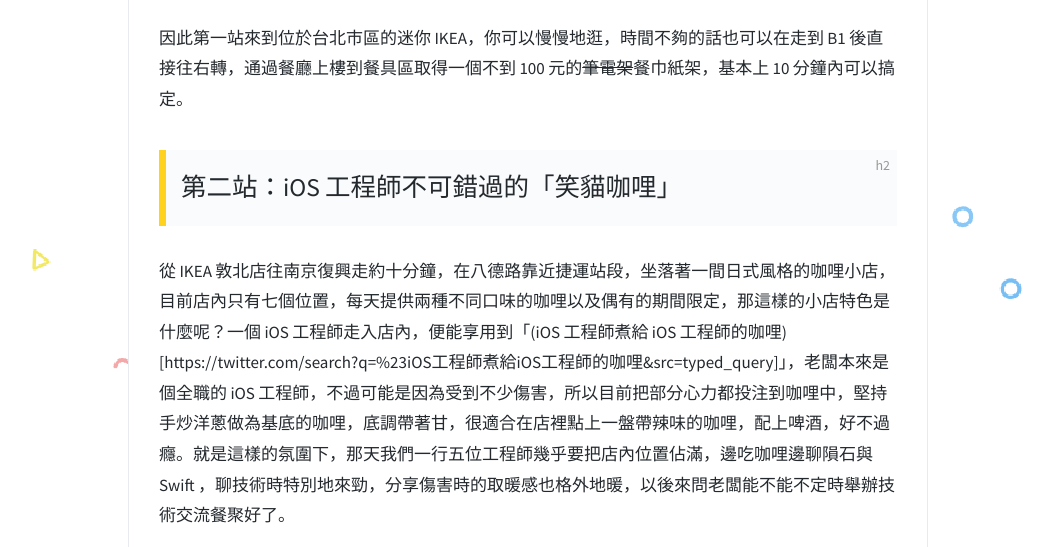
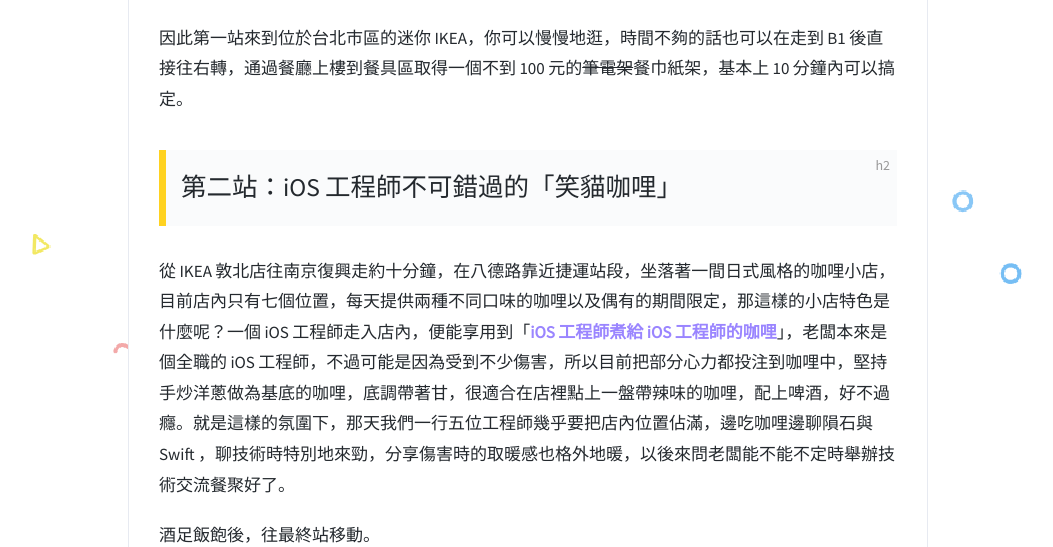
Before and after one commit to pofat/pofat.github.io, a Jekyll site: the page built from _posts/2021-03-14-An-Authentic-Trip-To-iOS-Developers-In-Taipei.md, in a window 1280 px wide and 900 px high, scrolled down 832 px, cut to the strip 0-547 px from the top of the window. Shown: the whole strip, without its empty margins (112-1165 px from the left). Built offline with Jekyll 4.4.1, drawn with Linux system fonts in a browser that asks for light colours; comment, search, counter and statistics services are not loaded; some of the changed lines change nothing that is shown.

Commit message:
Modify link script

```diff
--- a/_posts/2021-03-14-An-Authentic-Trip-To-iOS-Developers-In-Taipei.md
+++ b/_posts/2021-03-14-An-Authentic-Trip-To-iOS-Developers-In-Taipei.md
@@ -18,7 +18,7 @@ tags: Swift iOS Taipei
 
 ## 第二站：iOS 工程師不可錯過的「笑貓咖哩」
 
-從 IKEA 敦北店往南京復興走約十分鐘，在八德路靠近捷運站段，坐落著一間日式風格的咖哩小店，目前店內只有七個位置，每天提供兩種不同口味的咖哩以及偶有的期間限定，那這樣的小店特色是什麼呢？一個 iOS 工程師走入店內，便能享用到「(iOS 工程師煮給 iOS 工程師的咖哩)[https://twitter.com/search?q=%23iOS工程師煮給iOS工程師的咖哩&src=typed_query]」，老闆本來是個全職的 iOS 工程師，不過可能是因為受到不少傷害，所以目前把部分心力都投注到咖哩中，堅持手炒洋蔥做為基底的咖哩，底調帶著甘，很適合在店裡點上一盤帶辣味的咖哩，配上啤酒，好不過癮。就是這樣的氛圍下，那天我們一行五位工程師幾乎要把店內位置佔滿，邊吃咖哩邊聊隕石與 Swift ，聊技術時特別地來勁，分享傷害時的取暖感也格外地暖，以後來問老闆能不能不定時舉辦技術交流餐聚好了。
+從 IKEA 敦北店往南京復興走約十分鐘，在八德路靠近捷運站段，坐落著一間日式風格的咖哩小店，目前店內只有七個位置，每天提供兩種不同口味的咖哩以及偶有的期間限定，那這樣的小店特色是什麼呢？一個 iOS 工程師走入店內，便能享用到「[iOS 工程師煮給 iOS 工程師的咖哩](https://twitter.com/search?q=%23iOS工程師煮給iOS工程師的咖哩&src=typed_query)」，老闆本來是個全職的 iOS 工程師，不過可能是因為受到不少傷害，所以目前把部分心力都投注到咖哩中，堅持手炒洋蔥做為基底的咖哩，底調帶著甘，很適合在店裡點上一盤帶辣味的咖哩，配上啤酒，好不過癮。就是這樣的氛圍下，那天我們一行五位工程師幾乎要把店內位置佔滿，邊吃咖哩邊聊隕石與 Swift ，聊技術時特別地來勁，分享傷害時的取暖感也格外地暖，以後來問老闆能不能不定時舉辦技術交流餐聚好了。
 
 酒足飯飽後，往最終站移動。
 
```
